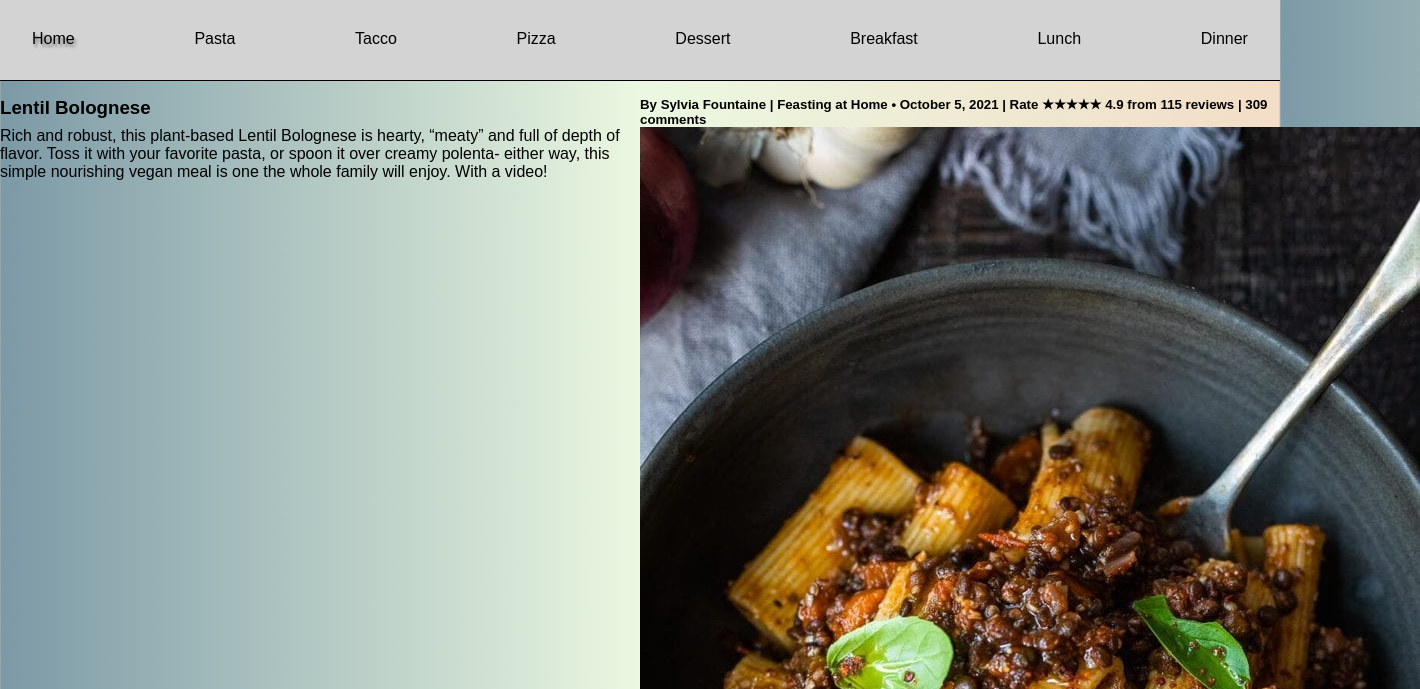
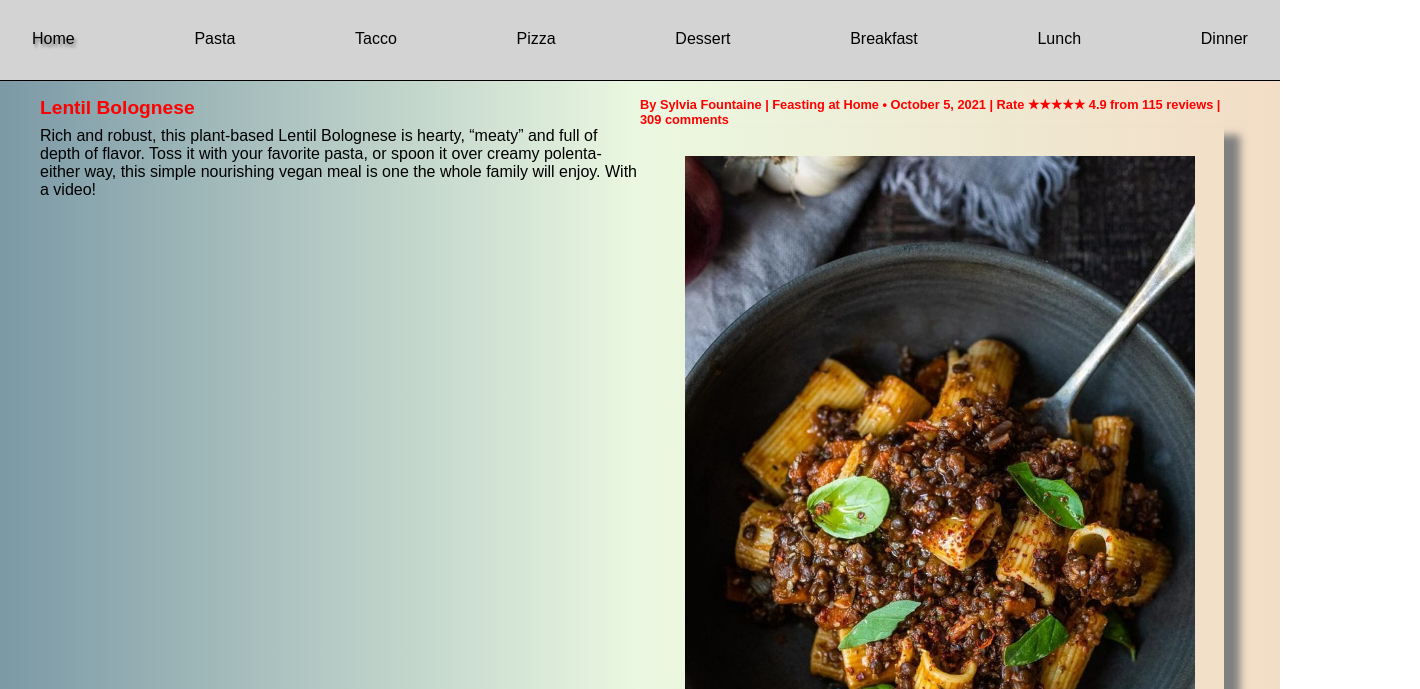
Before and after one commit to thomas-wien/FE18-CR1-NetusilThomas, a plain HTML site: page recipe_of_the_month.html in a window 1280 px wide. Shown: the part 111-800 px from the top of the page, 1420 px wide, since content can reach past the window. Drawn offline with Linux system fonts and the light colour scheme.

Commit message:
modified:   css/partials/_recipe.scss 	modified:   css/styles.css 	modified:   css/styles.css.map

```diff
--- a/css/partials/_recipe.scss
+++ b/css/partials/_recipe.scss
@@ -7,31 +7,38 @@
 // $media_monitor-uhd-min: 1920px;
 
 .recipe {
+    box-sizing: border-box;
     display: grid;
+    float: none;
+    margin-left: auto;
+    margin-right: auto;
 
     @media screen and (min-width: $media_mobile-min) and (max-width: $media_mobile-max) {
-        grid-template-columns: repeat(1, minmax(100%, 1fr));
+        grid-template-columns: minmax(100%, 1fr);
+        max-width: 90%;
+        align-content: space-around;
     }
 
     @media screen and (min-width: $media_tablet-min) and (max-width: $media_tablet-max) {
-        grid-template-columns: repeat(2, minmax(calc(100%/2), 1fr));
+        grid-template-columns: repeat(1, minmax(100%, 1fr));
+        max-width: 800px;
     }
 
     @media screen and (min-width: $media_laptop-min) and (max-width: $media_laptop-max) {
         grid-template-columns: repeat(2, minmax(calc(100%/2), 1fr));
-
+        max-width: 1200px;
     }
 
     @media screen and (min-width: $media_monitor-uhd-min) {
-        grid-template-columns: repeat(3, minmax(calc(100%/3), 1fr));
+        grid-template-columns: repeat(2, minmax(calc(100%/2), 1fr));
+        max-width: 1200px;
+    }
 
 
 
     figure {
-            // font-size: 2em;
-
         @media screen and (min-width: $media_mobile-min) and (max-width: $media_mobile-max) {
-                flex-basis: 1;
+            flex-basis: 40%;
         }
 
         @media screen and (min-width: $media_tablet-min) and (max-width: $media_tablet-max) {
@@ -47,14 +54,16 @@
         }
 
         padding: 1.8rem;
-            margin-bottom: 18rem;
+        margin-bottom: 1.8rem;
         margin-left: 1rem;
         margin-right: 1rem;
         box-shadow: 1rem .5rem .5rem gray;
 
         img {
-                width: 100%;
-                height: 100%;
+            border-style: none;
+            display: block;
+            max-width: 100%;
+            height: auto;
         }
 
         figcaption {
@@ -66,10 +75,22 @@
             background-color: rgba(8, 8, 8, .7);
             height: 2rem;
         }
+    }
 
-            .recipe_description {
-                font-size: 2rem;
+    h3 {
+        font-size: 1.2rem;
+        color: red;
     }
+
+    h5 {
+        font-size: .8rem;
+        color: red;
     }
+
+    p {
+        font-size: 1rem;
     }
+
+
+
 }
```
Also changed, not shown: css/styles.css, 1 other file. Lines whose indentation alone changed are shown as unchanged.
